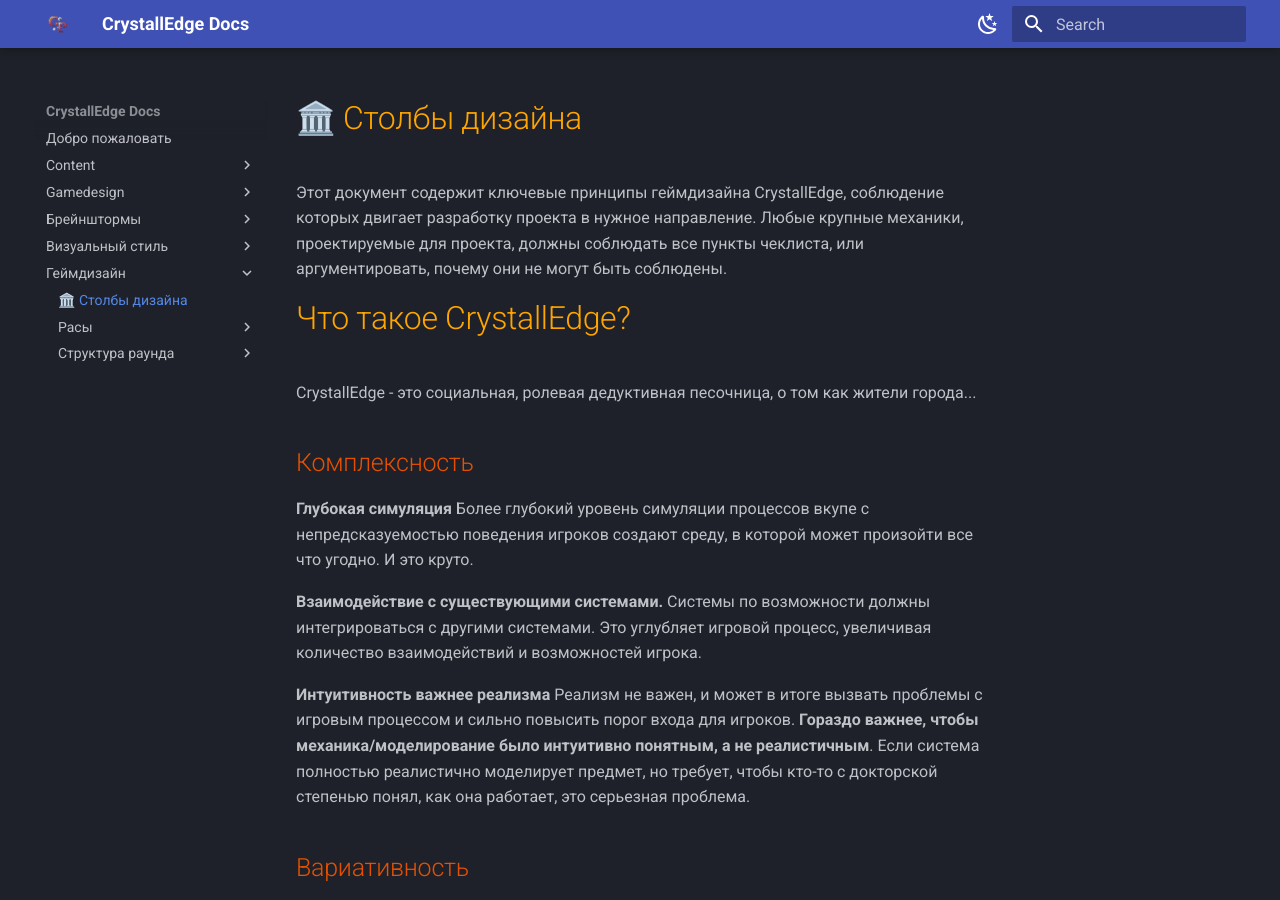
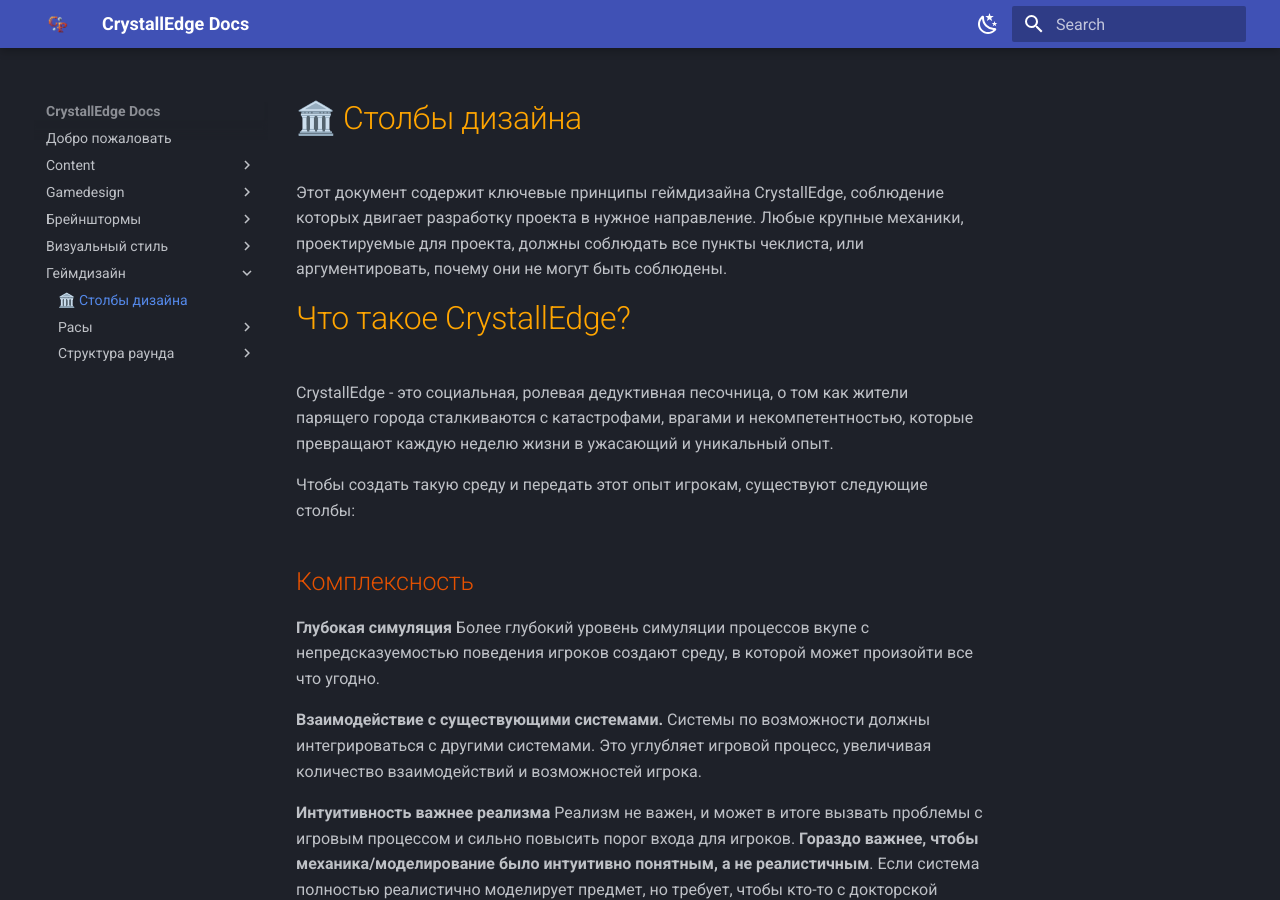
Before and after one commit to crystallpunk-14/crystallpunk-docs, an MkDocs documentation site: the page built from docs/Геймдизайн/Столбы дизайна.md, in a window 1280 px wide and 900 px high. Built offline with MkDocs 1.6.1 and Material for MkDocs 9.7.7, drawn with Linux system fonts in a browser that asks for light colours.

Commit message:
вамперы

```diff
--- a/docs/Геймдизайн/Столбы дизайна.md
+++ b/docs/Геймдизайн/Столбы дизайна.md
@@ -4,12 +4,14 @@
 
 # Что такое CrystallEdge?
 
-CrystallEdge - это социальная, ролевая дедуктивная песочница, о том как жители города...
+CrystallEdge - это социальная, ролевая дедуктивная песочница, о том как жители парящего города сталкиваются с катастрофами, врагами и некомпетентностью, которые превращают каждую неделю жизни в ужасающий и уникальный опыт.
+
+Чтобы создать такую среду и передать этот опыт игрокам, существуют следующие столбы:
 
 ## Комплексность
 
 **Глубокая симуляция**
-Более глубокий уровень симуляции процессов вкупе с непредсказуемостью поведения игроков создают среду, в которой может произойти все что угодно. И это круто.
+Более глубокий уровень симуляции процессов вкупе с непредсказуемостью поведения игроков создают среду, в которой может произойти все что угодно.
 
 **Взаимодействие с существующими системами.**
 Системы по возможности должны интегрироваться с другими системами. Это углубляет игровой процесс, увеличивая количество взаимодействий и возможностей игрока.
```
Also changed, not shown: docs/Геймдизайн/Структура раунда/Антагонисты/Вампир.md (added, +10 -0 lines), docs/Геймдизайн/Структура раунда/Антагонисты/Дизайн антагонистов.md (+3 -3 lines), docs/Геймдизайн/Структура раунда/Структура раунда.md (+9 -0 lines).
